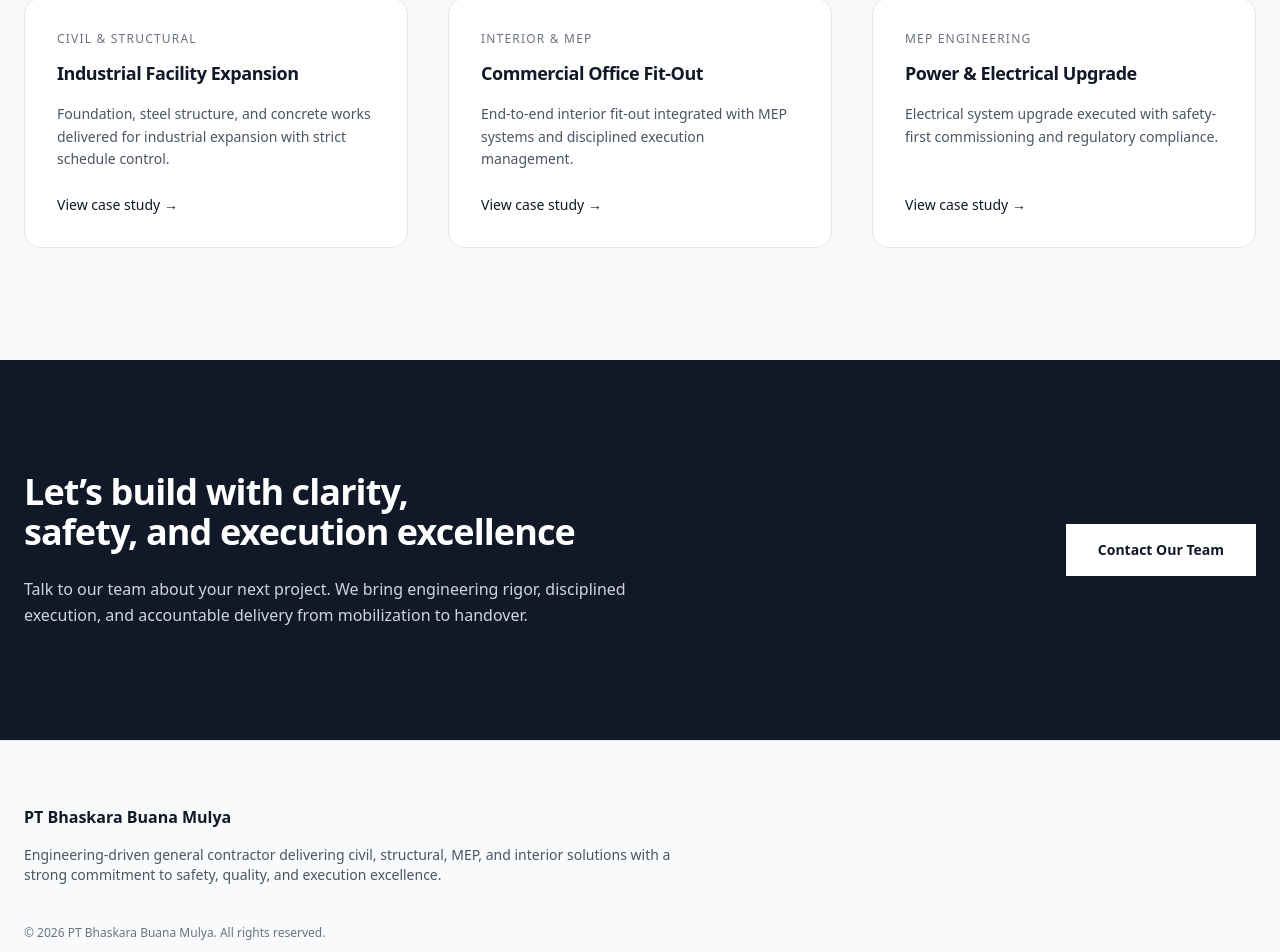
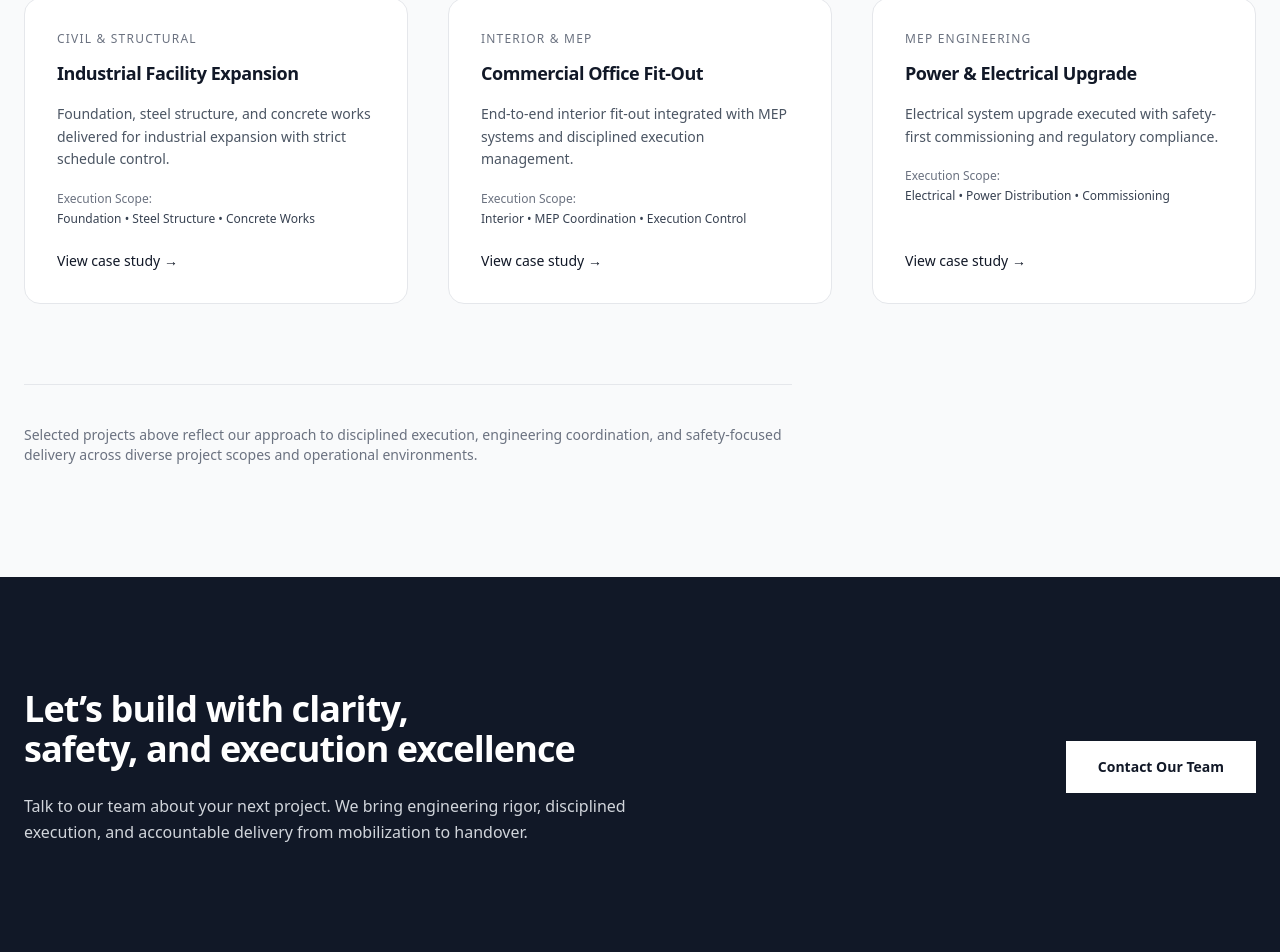
Before and after one commit to herlan-syihabudin/Bhaskara, a Next.js app: page / in a window 1280 px wide. Shown: the part 3506-4458 px from the top of the page. Built offline with nearby package versions, Linux system fonts and the light colour scheme.

Commit message:
Update FeaturedProjects.tsx

```diff
--- a/components/home/FeaturedProjects.tsx
+++ b/components/home/FeaturedProjects.tsx
@@ -3,16 +3,19 @@ const projects = [
     title: "Industrial Facility Expansion",
     category: "Civil & Structural",
     desc: "Foundation, steel structure, and concrete works delivered for industrial expansion with strict schedule control.",
+    scope: "Foundation • Steel Structure • Concrete Works",
   },
   {
     title: "Commercial Office Fit-Out",
     category: "Interior & MEP",
     desc: "End-to-end interior fit-out integrated with MEP systems and disciplined execution management.",
+    scope: "Interior • MEP Coordination • Execution Control",
   },
   {
     title: "Power & Electrical Upgrade",
     category: "MEP Engineering",
     desc: "Electrical system upgrade executed with safety-first commissioning and regulatory compliance.",
+    scope: "Electrical • Power Distribution • Commissioning",
   },
 ];
 
@@ -58,12 +61,29 @@ export default function FeaturedProjects() {
                 {p.desc}
               </p>
 
+              {/* EXECUTION META (TAMBAHAN) */}
+              <div className="mt-5 text-xs text-gray-500">
+                Execution Scope:
+                <span className="block mt-1 text-gray-700">
+                  {p.scope}
+                </span>
+              </div>
+
               <div className="mt-auto pt-6 text-sm font-medium text-gray-900">
                 View case study →
               </div>
             </div>
           ))}
         </div>
+
+        {/* DELIVERY STATEMENT (TAMBAHAN) */}
+        <div className="mt-20 max-w-3xl border-t border-gray-200 pt-10">
+          <p className="text-sm text-gray-500">
+            Selected projects above reflect our approach to disciplined execution,
+            engineering coordination, and safety-focused delivery across diverse
+            project scopes and operational environments.
+          </p>
+        </div>
       </div>
     </section>
   );
```
